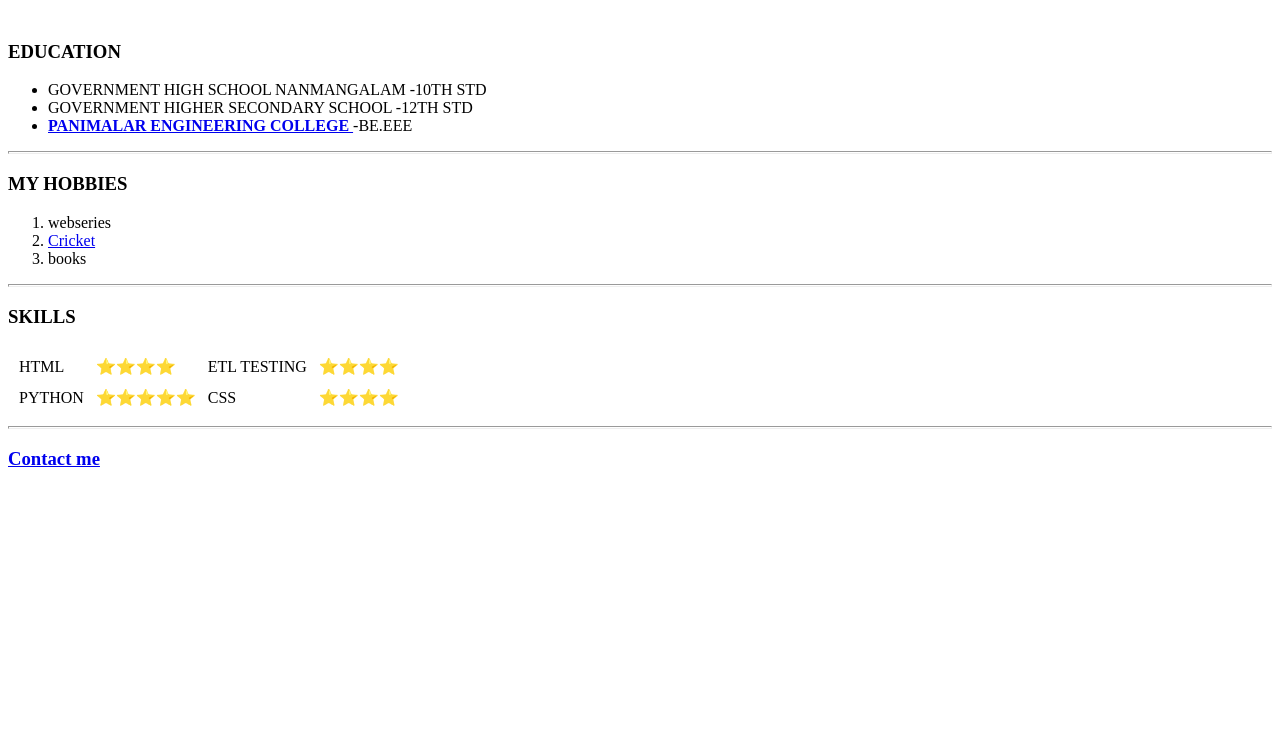
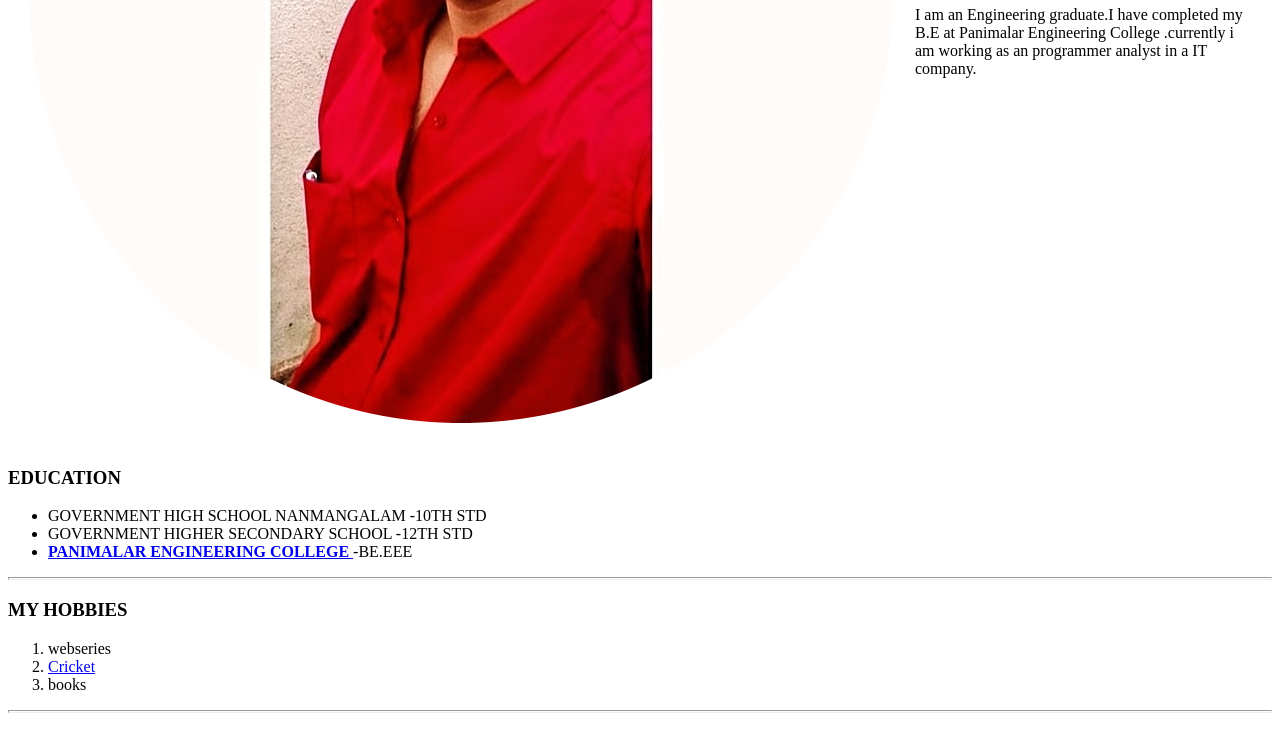
Before and after one commit to rajesh0701g/cv, a plain HTML site: page index.html in a window 1280 px wide. Shown: the part 470-1199 px from the top of the page. Before the commit the page ends 959 px from the top, so only its background shows below. Drawn offline with Linux system fonts and the light colour scheme.

Commit message:
Update index.html

```diff
--- a/index.html
+++ b/index.html
@@ -9,7 +9,7 @@
 
   <table cellspacing="20">
     <td>
-        <img src="Rajeshkumar-modified.png" alt="RESUME">
+        <img src="RK_MODIFIED.png" alt="RESUME">
     </td>
     <td><body>
       <h1>Rajeshkumar Ganesan</h1>
```
